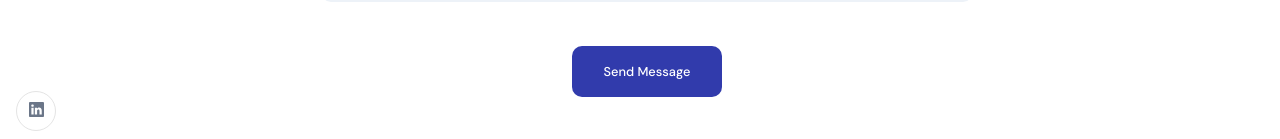
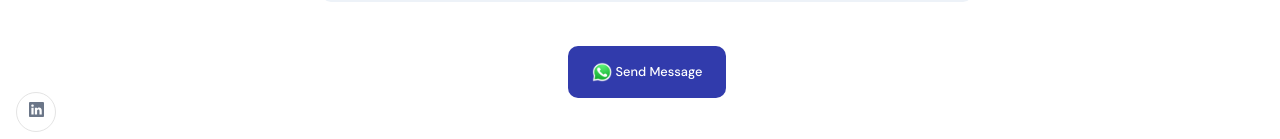
Before and after one commit to manish-patodiya/portfolio, a React (Create React App) app: page / in a window 1280 px wide. Shown: the part 5878-6017 px from the top of the page. Built offline with nearby package versions, Linux system fonts and the light colour scheme.

Commit message:
integrate whatsapp api

```diff
--- a/src/constants/images.js
+++ b/src/constants/images.js
@@ -20,6 +20,7 @@ import redux from "../assets/redux.png";
 import sass from "../assets/sass.png";
 import typescript from "../assets/typescript.png";
 import vue from "../assets/vue.png";
+import whatsapp from "../assets/whatsapp.png";
 
 import about01 from "../assets/about01.png";
 import about02 from "../assets/about02.png";
@@ -81,6 +82,7 @@ export default {
   sass,
   typescript,
   vue,
+  whatsapp,
   about01,
   about02,
   about03,
--- a/src/container/Footer/Footer.jsx
+++ b/src/container/Footer/Footer.jsx
@@ -64,7 +64,10 @@ const Footer = () => {
               onChange={handleChangeInput}
             />
           </div>
-          <button type="button" className="p-text" onClick={handleSubmit}>{!loading ? 'Send Message' : 'Sending...'}</button>
+          <a className="p-text" href={`https://wa.me/9602065385/?text=Name: ${username || ""}%0aEmail: ${email || ""}%0a${message || ""}`}>
+            <img src={images.whatsapp} alt="" />
+            {!loading ? "Send Message" : "Sending..."}
+          </a>
         </div>
       ) : (
         <div>
--- a/src/container/Footer/Footer.scss
+++ b/src/container/Footer/Footer.scss
@@ -103,8 +103,8 @@
     }
   }
 
-  button {
-    padding: 1rem 2rem;
+  button,a {
+    padding: 1rem 1.5rem;
     border-radius: 10px;
     border: none;
     background-color: var(--secondary-color);
@@ -114,12 +114,21 @@
     outline: none;
     margin: 2rem 0 0 0;
     font-family: var(--font-base);
+    text-decoration: none;
 
     transition: cubic-bezier(0.55, 0.085, 0.68, 0.53);
     cursor: pointer;
 
+
+    display: flex;
+    align-items: center;
     &:hover {
       background-color: #2430af;
+    }
+
+    img{
+      width: 20px;
+      margin-right: 4px;
     }
   }
 
```
Also changed, not shown: src/assets/whatsapp.png (added).
